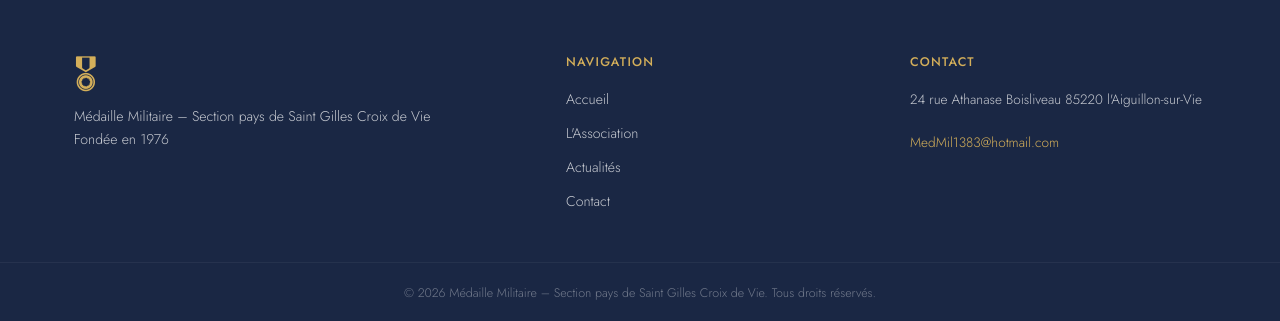
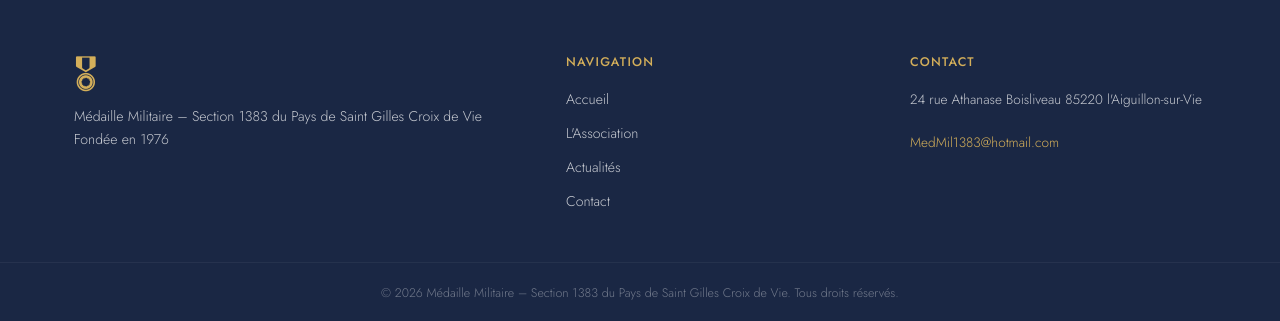
Before and after one commit to M3ph1s85/medaille-militaire, a Jekyll site: the page built from index.html, in a window 1280 px wide and 900 px high, scrolled down 2326 px. Shown: the part 576-897 px from the top of the window. Built offline with Jekyll 4.4.1, drawn with Linux system fonts in a browser that asks for light colours; the list of posts is cut into pages by our own code.

Commit message:
Update _config.yml

```diff
--- a/_config.yml
+++ b/_config.yml
@@ -19,7 +19,7 @@ plugins:
 
 # Association info (à personnaliser)
 association:
-  nom: "Médaille Militaire – Section pays de Saint Gilles Croix de Vie"
+  nom: "Médaille Militaire – Section 1383 du Pays de Saint Gilles Croix de Vie"
   fondee: "1976"
   president: "M. Christophe MATHIAS"
   contact: "MedMil1383@hotmail.com"
```
